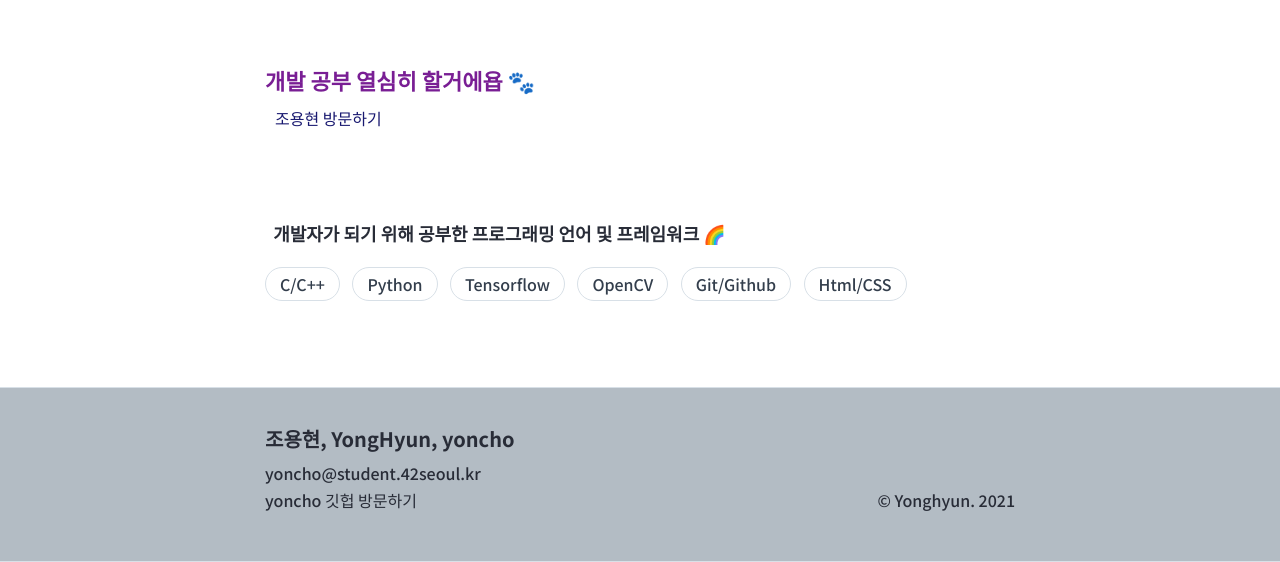
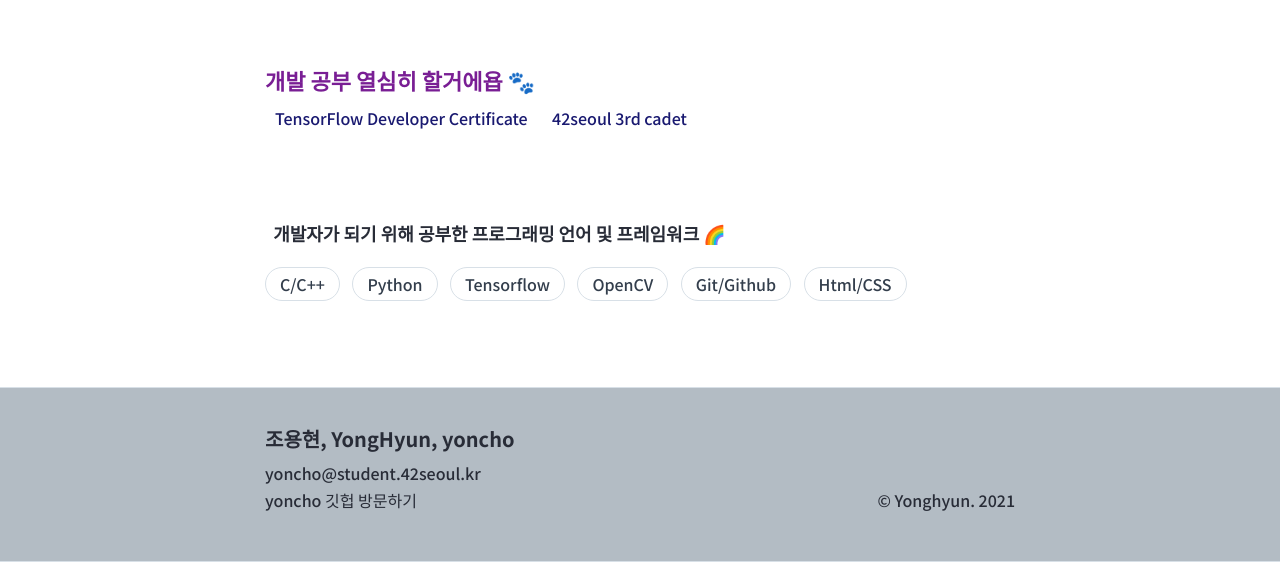
Before and after one commit to yoncho/yoncho.github.io, a Jekyll site: the page built from index.html, in a window 1280 px wide. Shown: the part 842-1404 px from the top of the page. Built offline with Jekyll 4.4.1, drawn with Linux system fonts in a browser that asks for light colours; some web fonts are replaced; the list of posts is cut into pages by our own code.

Commit message:
2021.01.17

```diff
--- a/index.html
+++ b/index.html
@@ -23,10 +23,16 @@ description: Yonghyun who is trying to make enjoy Life | '조용현 입니다.'
     <h2 class="intro">개발 공부 열심히 할거에욥 🐾</h2>
     <a
       class="intro-a"
-      href="https://www.notion.so/a714306d330e48199e3a836473e34037"
+      href="https://www.credential.net/f951e994-ab9b-4437-9ff1-c45a39d3877c#gs.q63xwy"
       target="_blank"
-      >조용현 방문하기
-    </a>
+      >TensorFlow Developer Certificate</a
+    >
+    <a
+      class="intro-a"
+      href="https://profile.intra.42.fr/users/yoncho"
+      target="_blank"
+      >42seoul 3rd cadet</a
+    >
   </section>
 </div>
 {% include resume.html %}
```
